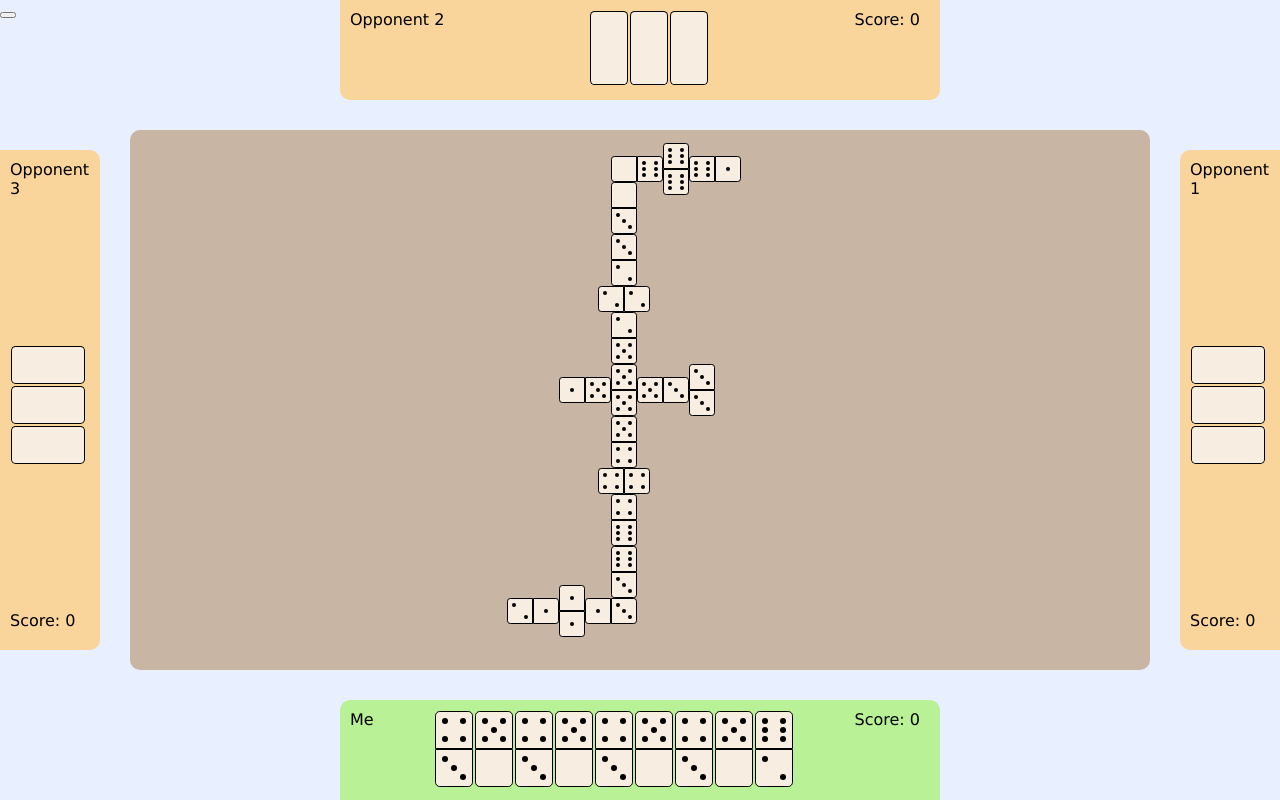
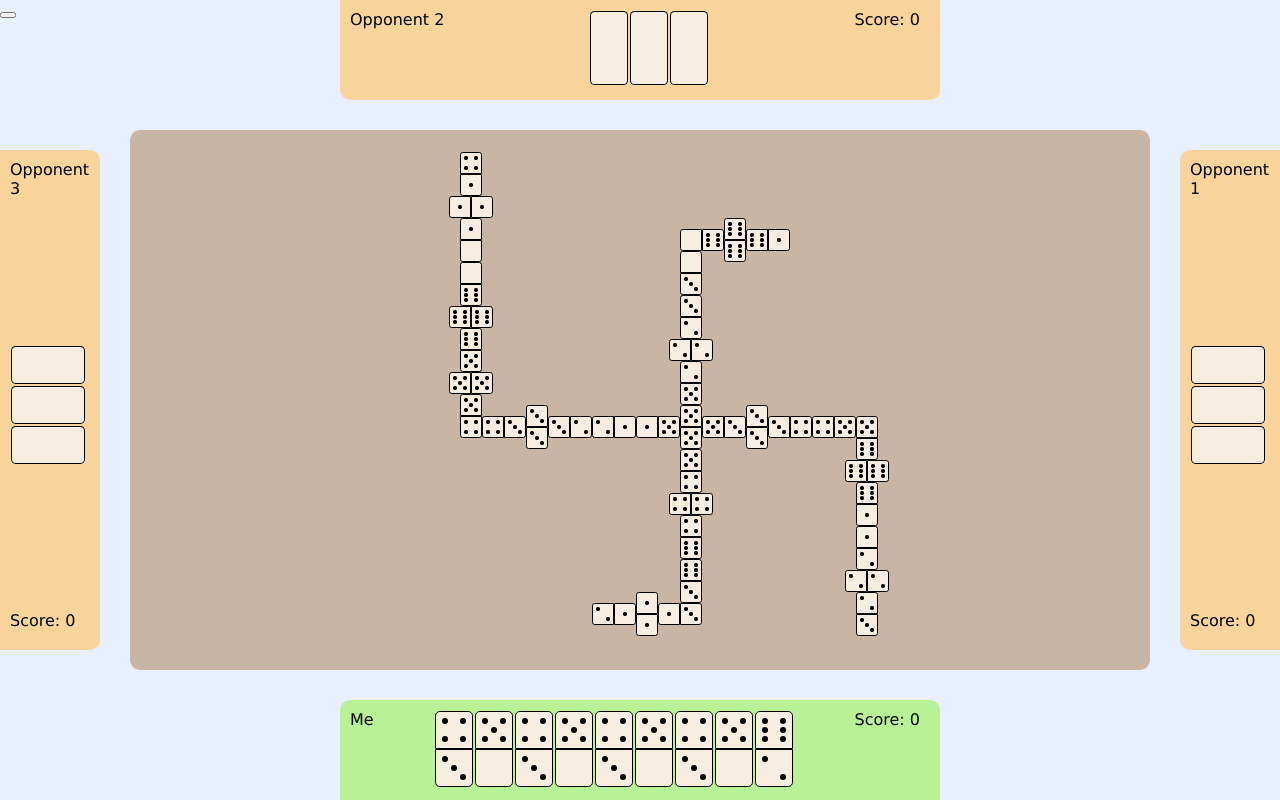
Before and after one commit to wes1350/dominoes-ui, a React (Create React App) app: page / in a window 1280 px wide. Built offline with nearby package versions, Linux system fonts and the light colour scheme; no server answers.

Commit message:
Get west and east bending working. Fix west board rendering issue

```diff
--- a/src/Board.tsx
+++ b/src/Board.tsx
@@ -246,12 +246,12 @@ export const Board = (props: IProps) => {
                             north: isDouble(desc)
                                 ? boxAtEdge.north - 1
                                 : boxAtEdge.north +
-                                  (currentEastEdge.double ? 1 : 0),
+                                  (currentWestEdge.double ? 1 : 0),
                             east: boxAtEdge.west,
                             south: isDouble(desc)
                                 ? boxAtEdge.south + 1
                                 : boxAtEdge.south -
-                                  (currentEastEdge.double ? 1 : 0),
+                                  (currentWestEdge.double ? 1 : 0),
                             west: isDouble(desc)
                                 ? boxAtEdge.west - 2
                                 : boxAtEdge.west - 4
@@ -302,6 +302,15 @@ export const Board = (props: IProps) => {
             (desc) => desc.north === maxNorthPreBend
         );
 
+        const maxEastPreBend = Math.min(
+            ...translatedDescriptions.map((desc) =>
+                desc.east >= 18 ? desc.east : 1000
+            )
+        );
+        const eastLimitBoundingBox = translatedDescriptions.find(
+            (desc) => desc.east === maxEastPreBend
+        );
+
         const maxSouthPreBend = Math.min(
             ...translatedDescriptions.map((desc) =>
                 desc.south >= 14 ? desc.south : 1000
@@ -311,27 +320,42 @@ export const Board = (props: IProps) => {
             (desc) => desc.south === maxSouthPreBend
         );
 
+        const maxWestPreBend = Math.max(
+            ...translatedDescriptions.map((desc) =>
+                desc.west <= -14 ? desc.west : -1000
+            )
+        );
+        const westLimitBoundingBox = translatedDescriptions.find(
+            (desc) => desc.west === maxWestPreBend
+        );
+
         const newNorthOrigin = {
             x: northLimitBoundingBox.west,
             y: northLimitBoundingBox.north
+        };
+
+        const newEastOrigin = {
+            x: eastLimitBoundingBox.east,
+            y: eastLimitBoundingBox.north
         };
 
         const newSouthOrigin = {
             x: southLimitBoundingBox.east,
             y: southLimitBoundingBox.south
         };
-        console.log(newSouthOrigin);
+
+        const newWestOrigin = {
+            x: westLimitBoundingBox.west,
+            y: westLimitBoundingBox.south
+        };
+        // console.log(newSouthOrigin);
         translatedDescriptions.forEach((desc, i) => {
             if (desc.south <= -14) {
                 bentDescriptions.push({
-                    // -13 -> -11
                     ...desc,
                     north: newNorthOrigin.y - (desc.east - newNorthOrigin.x),
-                    // 1 -> 3
                     east: newNorthOrigin.x - (desc.north - newNorthOrigin.y),
-                    // -9 -> -9
                     south: newNorthOrigin.y - (desc.west - newNorthOrigin.x),
-                    // -1 -> -1
                     west: newNorthOrigin.x - (desc.south - newNorthOrigin.y),
                     direction: rotateDirection(desc.direction)
                 });
@@ -342,6 +366,25 @@ export const Board = (props: IProps) => {
                     east: newSouthOrigin.x - (desc.south - newSouthOrigin.y),
                     south: newSouthOrigin.y - (desc.east - newSouthOrigin.x),
                     west: newSouthOrigin.x - (desc.north - newSouthOrigin.y),
+                    direction: rotateDirection(desc.direction)
+                });
+                // Need to ensure we do this only if the spinner has been encountered here
+            } else if (desc.west >= 18) {
+                bentDescriptions.push({
+                    ...desc,
+                    north: newEastOrigin.y + (desc.east - newEastOrigin.x),
+                    east: newEastOrigin.x + (desc.north - newEastOrigin.y),
+                    south: newEastOrigin.y + (desc.west - newEastOrigin.x),
+                    west: newEastOrigin.x + (desc.south - newEastOrigin.y),
+                    direction: rotateDirection(desc.direction)
+                });
+            } else if (desc.east <= -14) {
+                bentDescriptions.push({
+                    ...desc,
+                    north: newWestOrigin.y + (desc.west - newWestOrigin.x),
+                    east: newWestOrigin.x + (desc.south - newWestOrigin.y),
+                    south: newWestOrigin.y + (desc.east - newWestOrigin.x),
+                    west: newWestOrigin.x + (desc.north - newWestOrigin.y),
                     direction: rotateDirection(desc.direction)
                 });
             } else {
@@ -384,6 +427,7 @@ export const Board = (props: IProps) => {
     const translatedDescriptions = translateDescriptionsToActualSizes(
         props.dominoDescriptions
     );
+    // const bentDescriptions = translatedDescriptions;
     const bentDescriptions = bendDescriptions(translatedDescriptions);
 
     const westBoundary =
--- a/src/GameView.tsx
+++ b/src/GameView.tsx
@@ -31,6 +31,29 @@ const d15 = { face1: 6, face2: 3, direction: Direction.SOUTH, x: 1, y: -4 };
 const d16 = { face1: 3, face2: 1, direction: Direction.SOUTH, x: 1, y: -5 };
 const d17 = { face1: 1, face2: 1, direction: Direction.WEST, x: 1, y: -6 };
 const d18 = { face1: 1, face2: 2, direction: Direction.SOUTH, x: 1, y: -7 };
+
+const d19 = { face1: 3, face2: 4, direction: Direction.EAST, x: 4, y: 0 };
+const d20 = { face1: 4, face2: 5, direction: Direction.EAST, x: 5, y: 0 };
+const d21 = { face1: 5, face2: 6, direction: Direction.EAST, x: 6, y: 0 };
+const d22 = { face1: 6, face2: 6, direction: Direction.SOUTH, x: 7, y: 0 };
+const d23 = { face1: 6, face2: 1, direction: Direction.EAST, x: 8, y: 0 };
+const d24 = { face1: 1, face2: 2, direction: Direction.EAST, x: 9, y: 0 };
+const d25 = { face1: 2, face2: 2, direction: Direction.SOUTH, x: 10, y: 0 };
+const d26 = { face1: 2, face2: 3, direction: Direction.EAST, x: 11, y: 0 };
+
+const d27 = { face1: 1, face2: 2, direction: Direction.WEST, x: -1, y: 0 };
+const d28 = { face1: 2, face2: 3, direction: Direction.WEST, x: -2, y: 0 };
+const d29 = { face1: 3, face2: 3, direction: Direction.NORTH, x: -3, y: 0 };
+const d30 = { face1: 3, face2: 4, direction: Direction.WEST, x: -4, y: 0 };
+const d31 = { face1: 4, face2: 5, direction: Direction.WEST, x: -5, y: 0 };
+const d32 = { face1: 5, face2: 5, direction: Direction.SOUTH, x: -6, y: 0 };
+const d33 = { face1: 5, face2: 6, direction: Direction.WEST, x: -7, y: 0 };
+const d34 = { face1: 6, face2: 6, direction: Direction.NORTH, x: -8, y: 0 };
+const d35 = { face1: 0, face2: 6, direction: Direction.EAST, x: -9, y: 0 };
+const d36 = { face1: 1, face2: 0, direction: Direction.EAST, x: -10, y: 0 };
+const d37 = { face1: 1, face2: 1, direction: Direction.NORTH, x: -11, y: 0 };
+const d38 = { face1: 1, face2: 4, direction: Direction.WEST, x: -12, y: 0 };
+
 // const d8 = { direction: Direction.EAST, x: 1, y: -2 };
 
 export const GameView = (props: IProps) => {
@@ -82,7 +105,27 @@ export const GameView = (props: IProps) => {
                         d15,
                         d16,
                         d17,
-                        d18
+                        d18,
+                        d19,
+                        d20,
+                        d21,
+                        d22,
+                        d23,
+                        d24,
+                        d25,
+                        d26,
+                        d27,
+                        d28,
+                        d29,
+                        d30,
+                        d31,
+                        d32,
+                        d33,
+                        d34,
+                        d35,
+                        d36,
+                        d37,
+                        d38
                     ]}
                 />
             </div>
```
